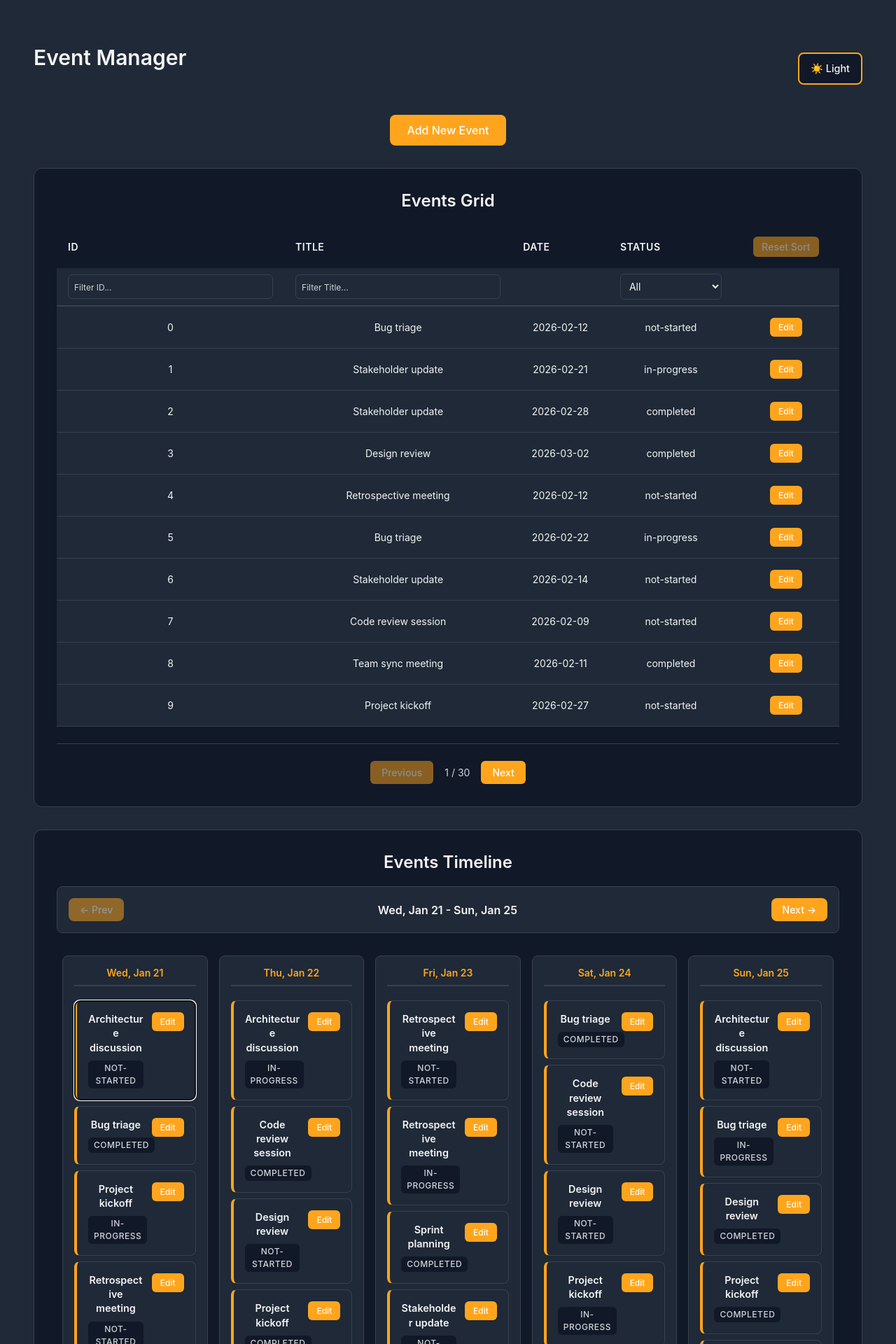
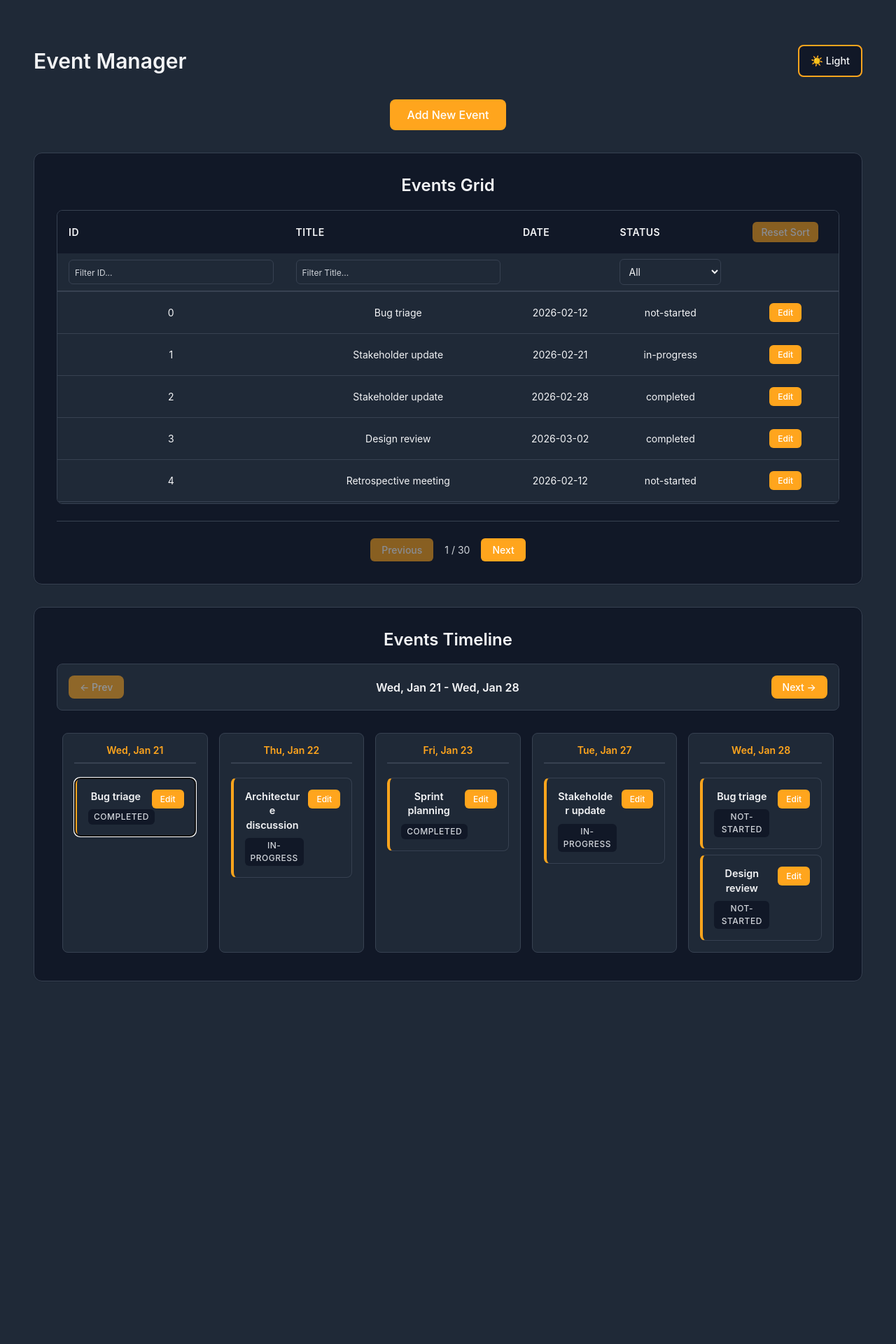
Before and after one commit to AdoRosip/GenetecAssignment, a React (Vite) app: page / in a window 1280 px wide. Shown: the top 1920 px of the page at 70% size. After the commit the page ends 1434 px from the top, so only its background shows below. Built offline with nearby package versions, Linux system fonts and the light colour scheme.

Commit message:
chore: README + several small bug fixes and refactors

```diff
--- a/src/Dashboard.css
+++ b/src/Dashboard.css
@@ -6,7 +6,7 @@
 }
 
 .dashboard-container h1 {
-  margin-bottom: 2rem;
+  margin: 0;
   color: var(--text-primary);
 }
 
--- a/src/Dashboard.tsx
+++ b/src/Dashboard.tsx
@@ -84,6 +84,8 @@ const Dashboard = () => {
     return undefined;
   };
 
+  const timelineEvents = dashboardState.events.slice(0, 50);
+
   return (
     <div className="dashboard-container">
       {dashboardState.status === 'loading' && (
@@ -113,7 +115,7 @@ const Dashboard = () => {
             onSave={handleFormSave}
             onCancel={handleFormCancel}
             initialData={getInitialDataForForm()}
-            nextId={String(dashboardState.events.length + 1)}
+            nextId={String(dashboardState.events.length)}
           />
         </section>
       )}
@@ -136,7 +138,7 @@ const Dashboard = () => {
           <h2>Events Timeline</h2>
           {dashboardState.status === 'ready' && (
             <Timeline
-              events={dashboardState.events}
+              events={timelineEvents}
               onEditEvent={handleEditEvent}
             />
           )}
--- a/src/components/DataGrid/DataGrid.css
+++ b/src/components/DataGrid/DataGrid.css
@@ -1,7 +1,9 @@
 .datagrid-wrapper {
   overflow-x: auto;
+  overflow-y: auto;
   border-radius: var(--radius-md);
   border: 1px solid var(--border-color);
+  max-height: 420px;
 }
 
 table {
--- a/src/components/DataGrid/DataGrid.tsx
+++ b/src/components/DataGrid/DataGrid.tsx
@@ -21,14 +21,11 @@ export const DataGrid = ({ data, columns, loading, error, onEditEvent }: DataGri
 
   const filteredData = data.filter(item => {
     return visibleColumns.every(col => {
-        // Skip non-filterable columns
         if (col.filterable === false) return true;
 
-        // If no filter for this column, pass
         const filterValue = filters[col.key];
         if (!filterValue) return true;
 
-        // Check if value includes filter (substring match)
         const value = String(col.accessor(item)).toLowerCase();
         return value.includes(filterValue.toLowerCase());
     });
@@ -84,7 +81,7 @@ const handleFilterChange = (event: React.ChangeEvent<HTMLInputElement | HTMLSele
 const handleResetSort = () => {
   setSortingState({key: '', direction: 'asc'})
 }
-  // maybe if time handle this with some spinners MUI?
+  // maybe if time handle this with some MUI spinners?
   const renderLoading = () => {
     return (
         <div className="loading-container">
@@ -102,12 +99,16 @@ const handleResetSort = () => {
     )
   }
 
-  const renderEmpty = () => {
+  const renderEmptyRow = (columnCount: number) => {
     return (
+      <tr>
+        <td colSpan={columnCount}>
           <div className="empty-container">
             <h2>No events found</h2>
             <p>Try adjusting your filters</p>
           </div>
+        </td>
+      </tr>
     );
   };
 
@@ -115,6 +116,7 @@ return (
 <div className="data-grid-container">
     {loading ? renderLoading() : error ? renderError() :
         <>
+          <div className="datagrid-wrapper">
             <table className="data-grid-table">
         <thead>
           <tr>
@@ -129,7 +131,6 @@ return (
               </th>
             ))}
             <th id='button-th'>
-              {/**Potentially refactor for better styling pattern */}
               <button
                 onClick={handleResetSort}
                 disabled={!sortingState.key}
@@ -170,7 +171,7 @@ return (
           </tr>
         </thead>
         <tbody>
-          {filteredData.length === 0 ? renderEmpty() : currentPageData.map((item) => (
+          {filteredData.length === 0 ? renderEmptyRow(visibleColumns.length + 1) : currentPageData.map((item) => (
             <tr key={item.id}>
               {visibleColumns.map((col) => (
                 <td key={col.key}>{String(col.accessor(item))}</td>
@@ -184,6 +185,7 @@ return (
           ))}
         </tbody>
             </table>
+          </div>
       <div className="controls">
         <button disabled={currentPage===1} onClick={handlePreviousPage}>Previous</button>
         <p>{currentPage} / {totalPages}</p>
--- a/src/components/Timeline/Timeline.tsx
+++ b/src/components/Timeline/Timeline.tsx
@@ -54,6 +54,11 @@ export const Timeline = ({events, isLoading, error, onEditEvent}: TimelinePropsI
     const itemRefs = useRef<Array<HTMLLIElement | null>>([])
     const eventIndexById = new Map(flatListOfEvents.map((event, index) => [event.id, index]))
 
+    const formatDate = (dateStr: string): string => {
+    const date = new Date(dateStr + 'T00:00:00')
+    return date.toLocaleDateString('en-US', { month: 'short', day: 'numeric', weekday: 'short' })
+    }
+
     useEffect(() => {
         setFocusedIndex(0)
     },[events.length])
@@ -68,23 +73,24 @@ export const Timeline = ({events, isLoading, error, onEditEvent}: TimelinePropsI
     useEffect(() => {
         const focusedEvent = flatListOfEvents[focusedIndex]
         if (focusedEvent) {
-            setLiveMessage(`${focusedEvent.date}: ${focusedEvent.title}, ${focusedEvent.status}`)
+            const formattedDate = formatDate(focusedEvent.date)
+            setLiveMessage(`Day ${formattedDate}. ${focusedEvent.title}, ${focusedEvent.status}`)
         }
     }, [focusedIndex, flatListOfEvents])
 
-    // const handleItemKeyDown = (event: React.KeyboardEvent) => {
-    //     if (flatListOfEvents.length === 0) return
+    const handleItemKeyDown = (event: React.KeyboardEvent) => {
+        if (flatListOfEvents.length === 0) return
 
-    //     if (event.key === "ArrowDown" || event.key === "ArrowRight") {
-    //         event.preventDefault()
-    //         setFocusedIndex((prev) => Math.min(prev + 1, flatListOfEvents.length - 1))
-    //     }
+        if (event.key === "ArrowDown" || event.key === "ArrowRight") {
+            event.preventDefault()
+            setFocusedIndex((prev) => Math.min(prev + 1, flatListOfEvents.length - 1))
+        }
 
-    //     if (event.key === "ArrowUp" || event.key === "ArrowLeft") {
-    //         event.preventDefault()
-    //         setFocusedIndex((prev) => Math.max(prev - 1, 0))
-    //     }
-    // }
+        if (event.key === "ArrowUp" || event.key === "ArrowLeft") {
+            event.preventDefault()
+            setFocusedIndex((prev) => Math.max(prev - 1, 0))
+        }
+    }
 
     const renderLoading = () => {
         return (
@@ -112,10 +118,6 @@ export const Timeline = ({events, isLoading, error, onEditEvent}: TimelinePropsI
         );
     };
 
-    const formatDate = (dateStr: string): string => {
-        const date = new Date(dateStr + 'T00:00:00')
-        return date.toLocaleDateString('en-US', { month: 'short', day: 'numeric', weekday: 'short' })
-    }
 
     return (
         <div className="timeline-wrapper">
@@ -162,6 +164,7 @@ export const Timeline = ({events, isLoading, error, onEditEvent}: TimelinePropsI
                                             className="timeline-event"
                                             onFocus={() => setFocusedIndex(globalIndex)}
                                             role="listitem"
+                                            onKeyDown={handleItemKeyDown}
                                         >
                                             <div className="timeline-event-content">
                                                 <div className="timeline-event-title">{event.title}</div>
```
Also changed, not shown: 1 other file (tests, documents, lock files or other folders). Lines whose indentation alone changed are shown as unchanged.
